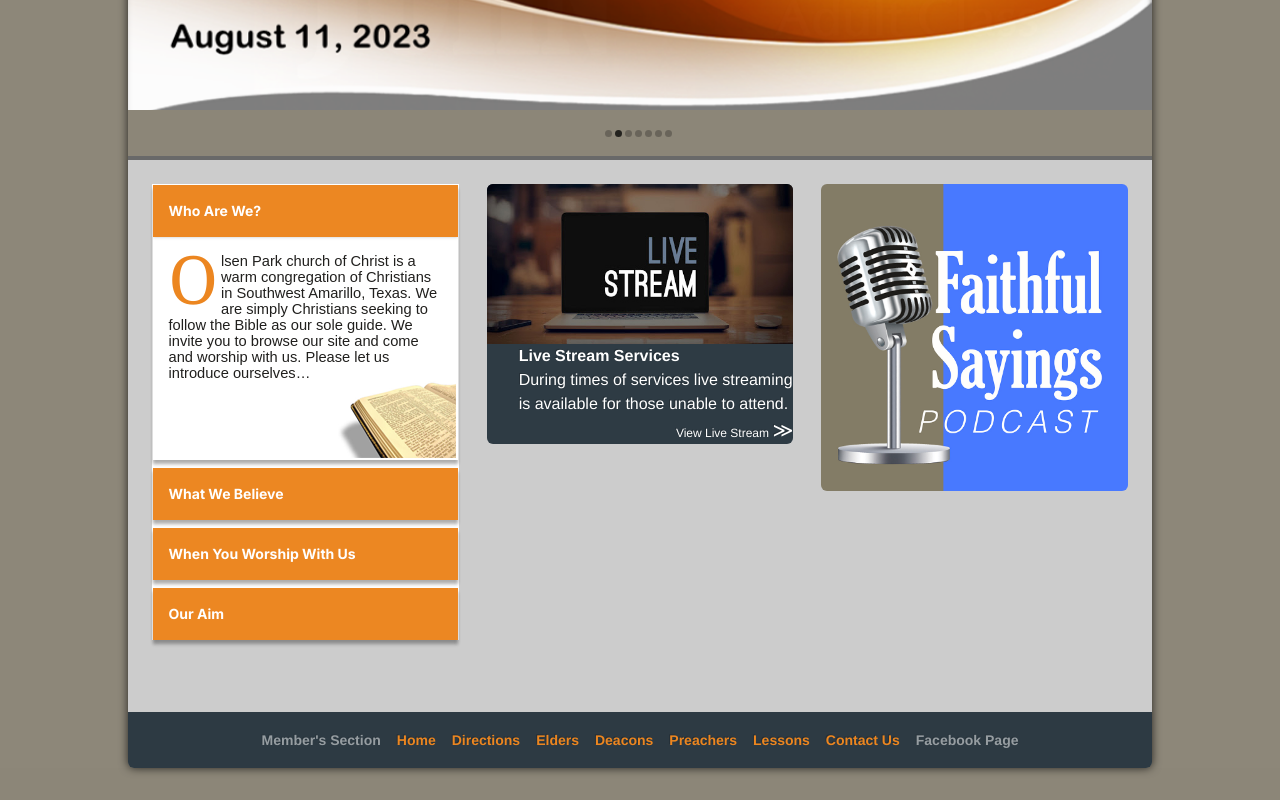
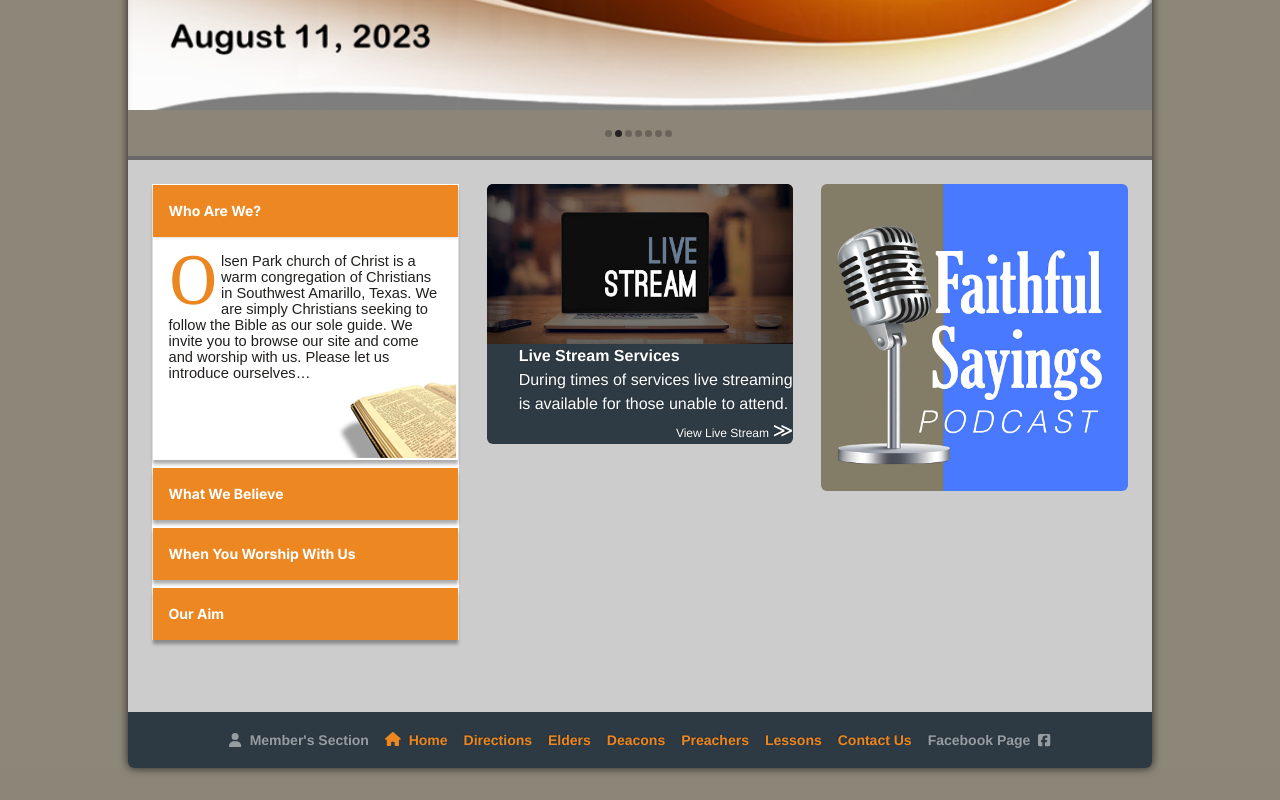
Before and after one commit to samtipton/olsen-next, a Next.js app: page / in a window 1280 px wide. Shown: the part 426-1226 px from the top of the page. Built offline with nearby package versions, Linux system fonts and the light colour scheme.

Commit message:
add Footer icons

```diff
--- a/app/components/Footer/Footer.tsx
+++ b/app/components/Footer/Footer.tsx
@@ -1,22 +1,29 @@
 import Link from "next/link";
 import React from "react";
 import styles from "./Footer.module.css";
+
+import { faHome, faUser } from "@fortawesome/free-solid-svg-icons";
+import { faFacebookSquare } from "@fortawesome/free-brands-svg-icons";
+import { FontAwesomeIcon } from "@fortawesome/react-fontawesome";
 
 interface FooterItem {
   text: string;
   href: string;
   colorClass?: string;
-  icon?: React.ReactElement;
+  iconLeft?: React.ReactElement;
+  iconRight?: React.ReactElement;
 }
 const items: FooterItem[] = [
   {
     text: "Member's Section",
     colorClass: "footerMenu2",
     href: "https://www.olsenpark.com/members-section/",
+    iconLeft: <FontAwesomeIcon className="mr-2" icon={faUser} />,
   },
   {
     text: "Home",
     href: "/",
+    iconLeft: <FontAwesomeIcon className="mr-2" icon={faHome} />,
   },
   {
     text: "Directions",
@@ -46,19 +53,22 @@ const items: FooterItem[] = [
     text: "Facebook Page",
     colorClass: "footerMenu2",
     href: "https://www.facebook.com/olsenparkchurch/",
+    iconRight: <FontAwesomeIcon className="ml-2" icon={faFacebookSquare} />,
   },
 ];
 const Footer = () => {
   return (
     <div className="min-h-14 p-3.5 flex flex-wrap justify-center items-center gap-4 bg-base-300 text-white clear-both">
-      {items.map(({ href, text, colorClass }) => {
+      {items.map(({ href, text, iconLeft, iconRight, colorClass }) => {
         return (
           <Link
             className={styles[colorClass ?? "footerMenu"]}
             key={text}
             href={href}
           >
+            {iconLeft && iconLeft}
             {text}
+            {iconRight && iconRight}
           </Link>
         );
       })}
--- a/package.json
+++ b/package.json
@@ -10,6 +10,7 @@
   },
   "dependencies": {
     "@fortawesome/fontawesome-svg-core": "^6.4.2",
+    "@fortawesome/free-brands-svg-icons": "^6.4.2",
     "@fortawesome/free-regular-svg-icons": "^6.4.2",
     "@fortawesome/free-solid-svg-icons": "^6.4.2",
     "@fortawesome/react-fontawesome": "^0.2.0",
```
Also changed, not shown: 1 other file (tests, documents, lock files or other folders).
